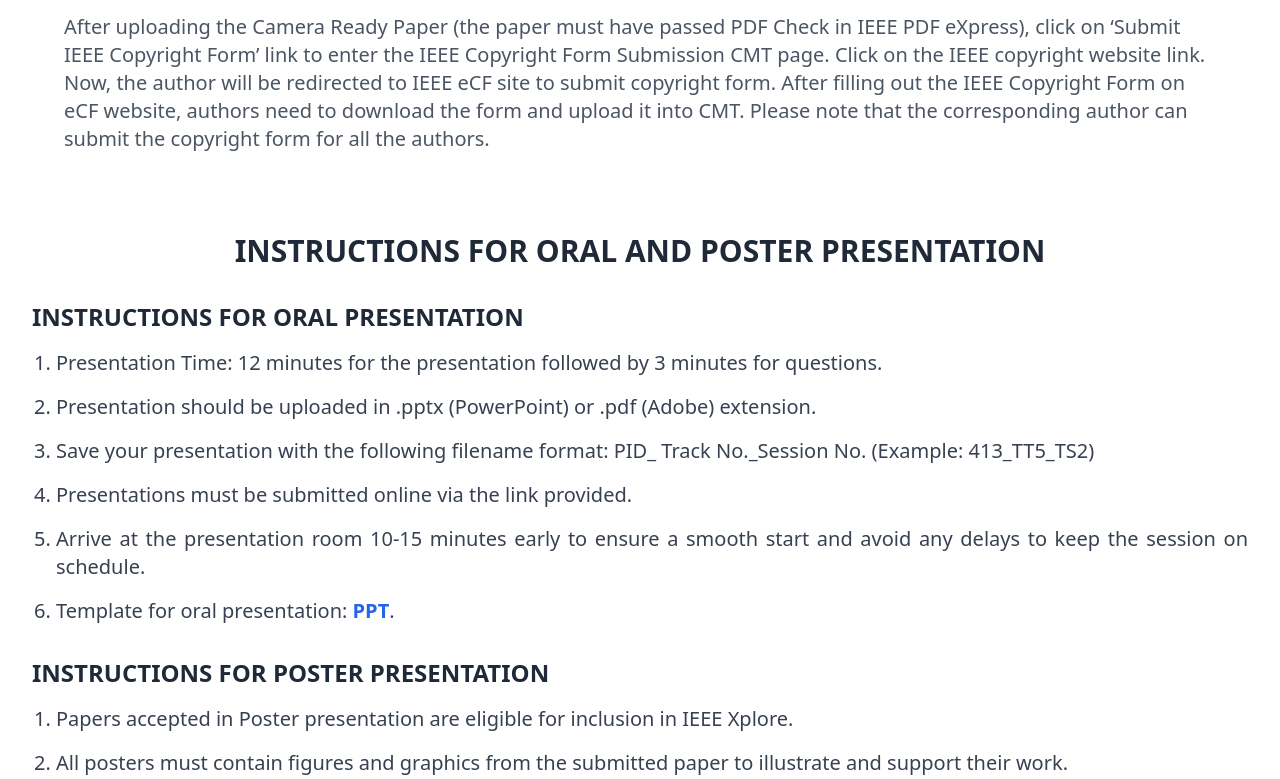
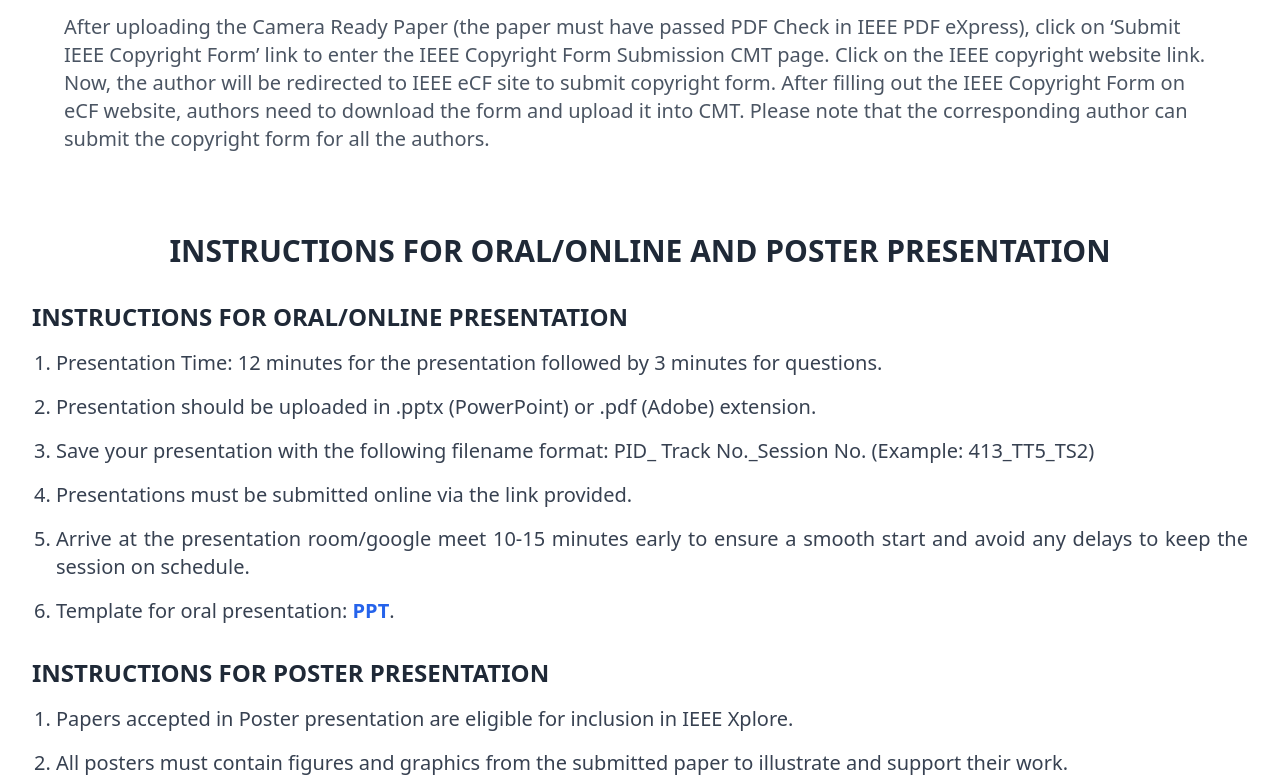
Before and after one commit to anirudhprabhakaran3/pedes-website, a Django app: template web/templates/pages/camera_paper.html in a window 1280 px wide. Shown: the part 1515-2294 px from the top of the page. Run offline with Django 4.2, Linux system fonts and the light colour scheme; the template is opened without the code that fills it, so the values that code supplies are empty; some libraries are stand-ins or nearby versions.

Commit message:
oral/online changed

```diff
--- a/web/templates/pages/camera_paper.html
+++ b/web/templates/pages/camera_paper.html
@@ -72,18 +72,18 @@ Final Camera Ready Paper and Copyright Form Submission Instructions
 
 <section class="py-4 lg:py-8 mx-auto max-w-screen-xl px-4 sm:px-6 md:px-8 font-helvetica leading-relaxed pt-0">
     <div class="text-center mb-8">
-        <h2 class="text-2xl sm:text-3xl font-extrabold mb-4 text-gray-800">INSTRUCTIONS FOR ORAL AND POSTER PRESENTATION</h2>
+        <h2 class="text-2xl sm:text-3xl font-extrabold mb-4 text-gray-800">INSTRUCTIONS FOR ORAL/ONLINE AND POSTER PRESENTATION</h2>
     </div>
 
     <!-- Section 1: Oral Presentation Instructions -->
     <div class="mb-8">
-        <h3 class="text-xl sm:text-2xl font-bold mb-4 text-gray-800">INSTRUCTIONS FOR ORAL PRESENTATION</h3>
+        <h3 class="text-xl sm:text-2xl font-bold mb-4 text-gray-800">INSTRUCTIONS FOR ORAL/ONLINE PRESENTATION</h3>
         <ol class="list-decimal text-base sm:text-lg md:text-xl text-gray-700 mb-4 ml-6 space-y-4 text-justify">
             <li>Presentation Time: 12 minutes for the presentation followed by 3 minutes for questions.</li>
             <li>Presentation should be uploaded in .pptx (PowerPoint) or .pdf (Adobe) extension.</li>
             <li>Save your presentation with the following filename format: PID_ Track No._Session No. (Example: 413_TT5_TS2)</li>
             <li>Presentations must be submitted online via the link provided.</li>
-            <li>Arrive at the presentation room 10-15 minutes early to ensure a smooth start and avoid any delays to keep the session on schedule.</li>
+            <li>Arrive at the presentation room/google meet 10-15 minutes early to ensure a smooth start and avoid any delays to keep the session on schedule.</li>
             <li>Template for oral presentation: <a href="https://docs.google.com/presentation/d/1KDA6a6jmO9HDUpwvGg_YxfEEHVkXhFy5/edit?usp=sharing&ouid=114077661759731960493&rtpof=true&sd=true" class="text-blue-600 font-semibold hover:underline">PPT</a>.</li>
         </ol>
     </div>
```
